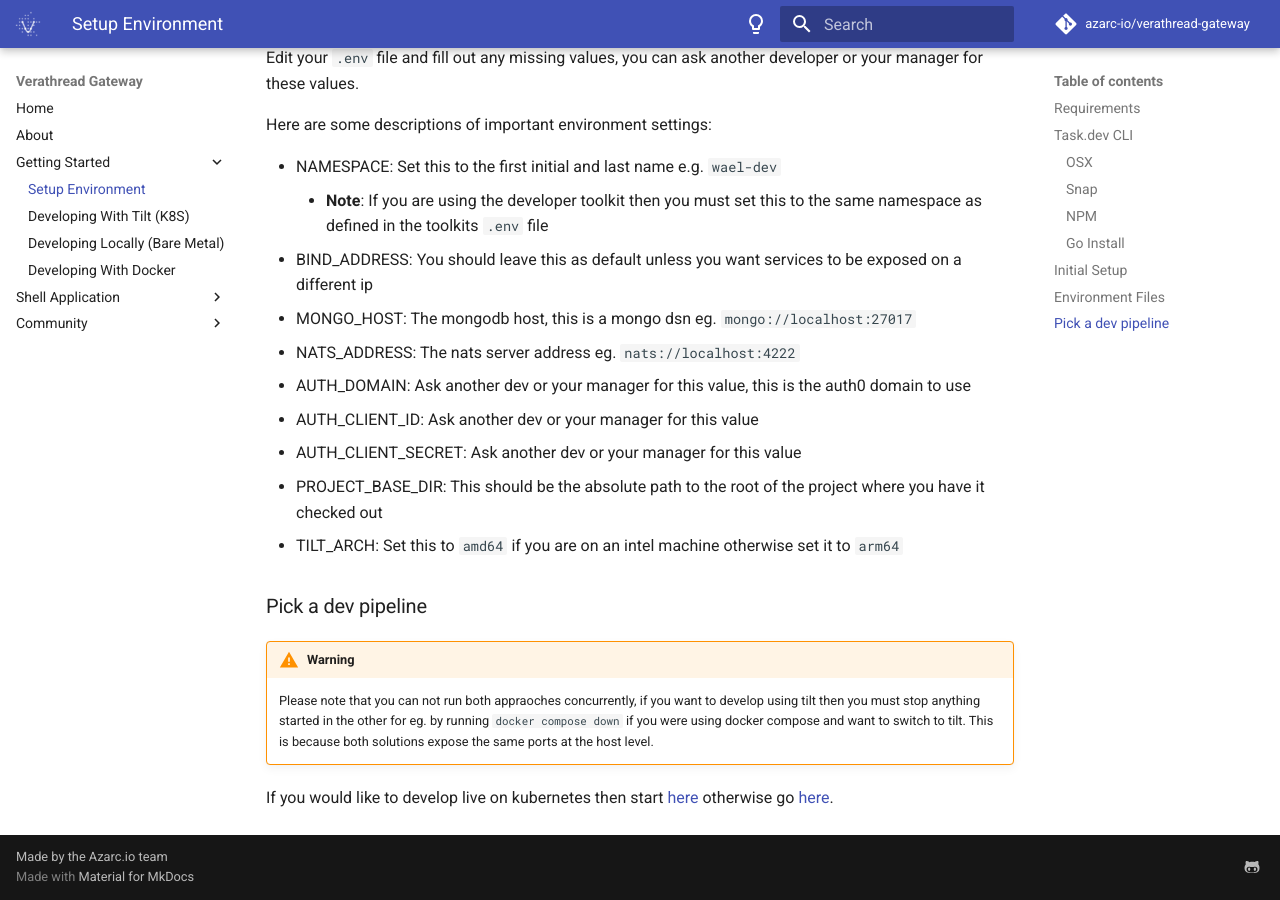
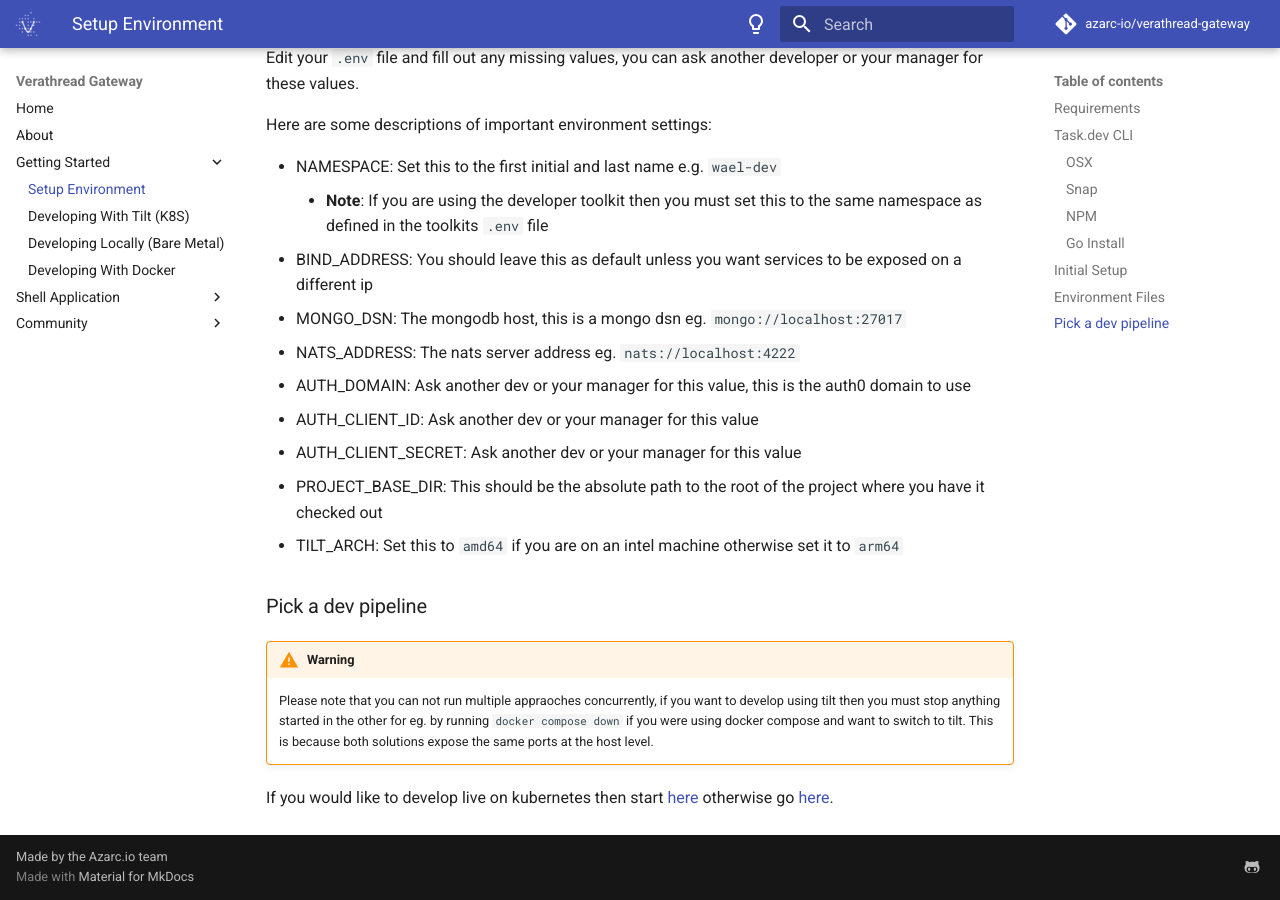
Before and after one commit to azarc-io/verathread-gateway, an MkDocs documentation site: the page built from docs/docs/gs_setup.md, in a window 1280 px wide and 900 px high, scrolled down 1461 px. Built offline with MkDocs 1.6.1 and Material for MkDocs 9.7.7, drawn with Linux system fonts in a browser that asks for light colours; comment, search, counter and statistics services are not loaded.

Commit message:
RPP-6: Doc changes

```diff
--- a/docs/docs/gs_setup.md
+++ b/docs/docs/gs_setup.md
@@ -71,7 +71,7 @@ Here are some descriptions of important environment settings:
 - NAMESPACE: Set this to the first initial and last name e.g. `wael-dev`
     - **Note**: If you are using the developer toolkit then you must set this to the same namespace as defined in the toolkits `.env` file
 - BIND_ADDRESS: You should leave this as default unless you want services to be exposed on a different ip
-- MONGO_HOST: The mongodb host, this is a mongo dsn eg. `mongo://localhost:27017`
+- MONGO_DSN: The mongodb host, this is a mongo dsn eg. `mongo://localhost:27017`
 - NATS_ADDRESS: The nats server address eg. `nats://localhost:4222`
 - AUTH_DOMAIN: Ask another dev or your manager for this value, this is the auth0 domain to use
 - AUTH_CLIENT_ID: Ask another dev or your manager for this value
@@ -83,7 +83,7 @@ Here are some descriptions of important environment settings:
 
 !!! warning
 
-    Please note that you can not run both appraoches concurrently, if you want to develop using tilt then
+    Please note that you can not run multiple appraoches concurrently, if you want to develop using tilt then
     you must stop anything started in the other for eg. by running `docker compose down` if you were using docker compose and
     want to switch to tilt. This is because both solutions expose the same ports at the host level.
 
```
